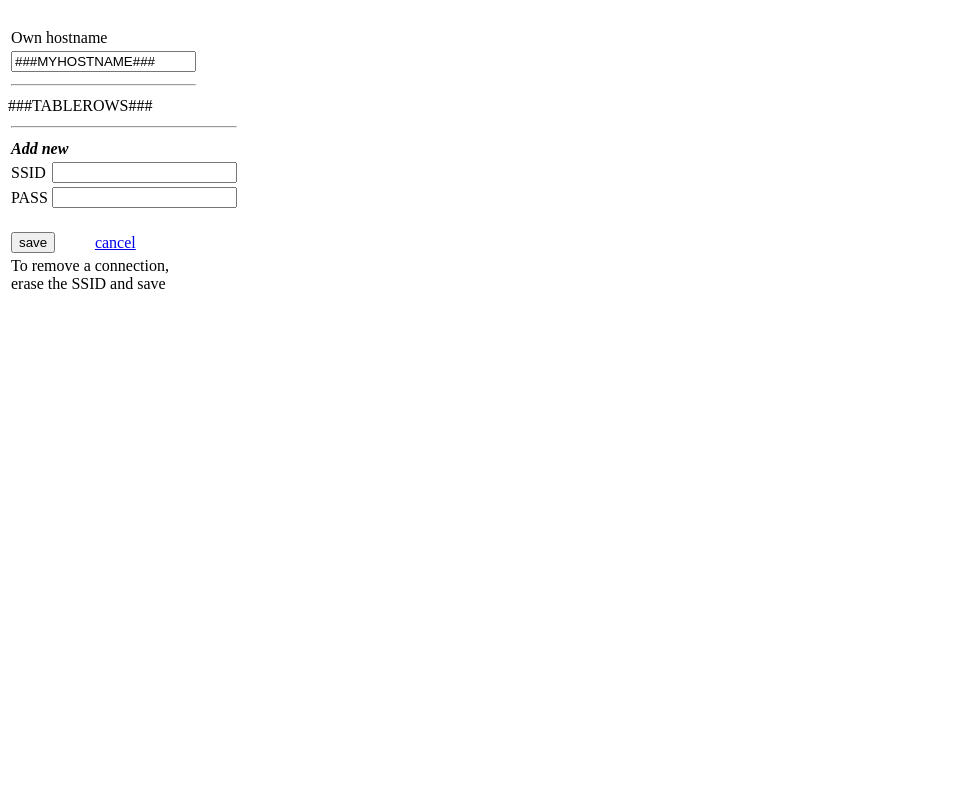
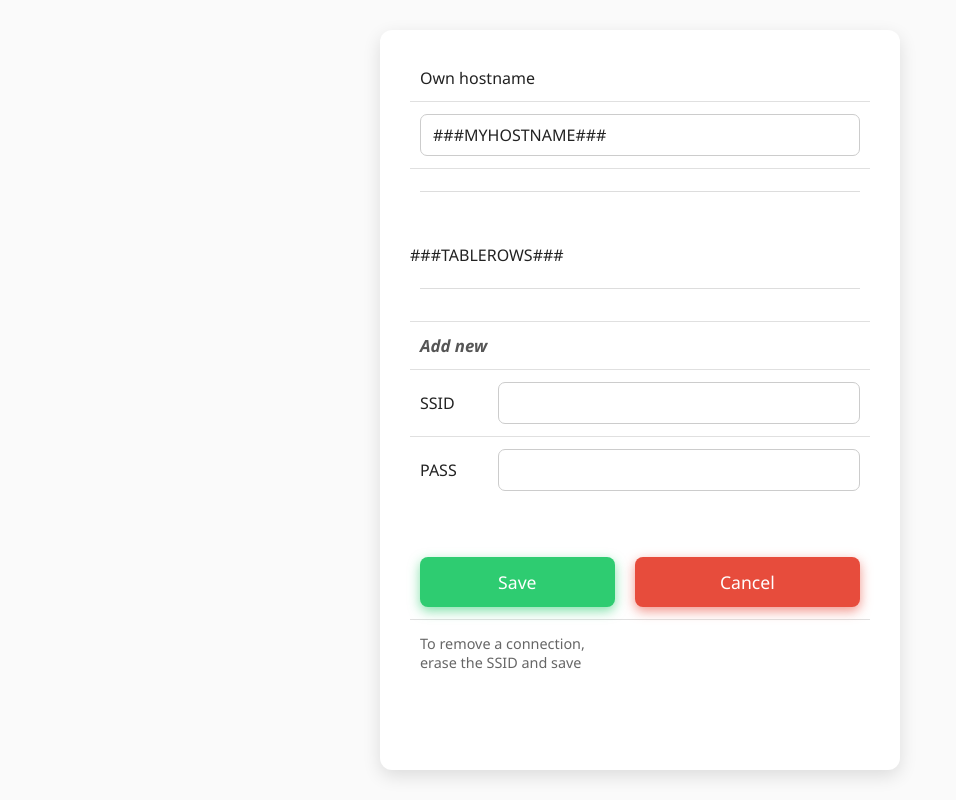
Before and after one commit to NA35208/app, a plain HTML site: page wifis.html in a window 1280 px wide. Shown: the whole page, without its empty margins (0-956 px from the left). Drawn offline with Linux system fonts and the light colour scheme.

Commit message:
Update wifis.html

```diff
--- a/wifis.html
+++ b/wifis.html
@@ -1,31 +1,159 @@
 <!DOCTYPE html>
 <html lang="en">
 <head>
-<meta name="viewport" content="width=device-width, initial-scale=1.0">
-<link rel="stylesheet" type="text/css" href="style.css">
+<meta charset="UTF-8" />
+<meta name="viewport" content="width=device-width, initial-scale=1" />
+<title>WiFi Configuration</title>
+<style>
+  /* Reset minimal */
+  * {
+    box-sizing: border-box;
+    margin: 0;
+    padding: 0;
+    font-family: 'Segoe UI', Tahoma, Geneva, Verdana, sans-serif;
+    color: #222;
+  }
+
+  body {
+    background: #fafafa;
+    padding: 30px 15px;
+    display: flex;
+    justify-content: center;
+    min-height: 100vh;
+  }
+
+  form {
+    background: #fff;
+    padding: 25px 30px;
+    border-radius: 12px;
+    box-shadow: 0 6px 18px rgba(0,0,0,0.12);
+    width: 100%;
+    max-width: 520px;
+  }
+
+  table {
+    width: 100%;
+    border-collapse: collapse;
+    margin-bottom: 20px;
+  }
+
+  td {
+    padding: 12px 10px;
+    vertical-align: middle;
+  }
+
+  tr + tr td {
+    border-top: 1px solid #e0e0e0;
+  }
+
+  hr {
+    border: none;
+    border-top: 1.5px solid #ddd;
+    margin: 10px 0 20px;
+  }
+
+  input[type="text"] {
+    width: 100%;
+    padding: 9px 12px;
+    font-size: 1rem;
+    border-radius: 7px;
+    border: 1.8px solid #ccc;
+    transition: border-color 0.3s ease;
+  }
+
+  input[type="text"]:focus {
+    outline: none;
+    border-color: #3498db;
+    box-shadow: 0 0 8px rgba(52, 152, 219, 0.35);
+  }
+
+  b i {
+    font-size: 1.05rem;
+    color: #555;
+  }
+
+  input[type="submit"] {
+    background-color: #2ecc71;
+    border: none;
+    padding: 13px 28px;
+    font-size: 1.1rem;
+    color: white;
+    border-radius: 8px;
+    cursor: pointer;
+    box-shadow: 0 4px 12px rgba(46, 204, 113, 0.6);
+    transition: background-color 0.3s ease;
+    width: 100%;
+  }
+
+  input[type="submit"]:hover {
+    background-color: #27ae60;
+  }
+
+  .fakebutton {
+    display: inline-block;
+    text-decoration: none;
+    background-color: #e74c3c;
+    color: white;
+    padding: 13px 28px;
+    font-size: 1.1rem;
+    border-radius: 8px;
+    text-align: center;
+    box-shadow: 0 4px 12px rgba(231, 76, 60, 0.6);
+    transition: background-color 0.3s ease;
+    cursor: pointer;
+    user-select: none;
+    width: 100%;
+  }
+
+  .fakebutton:hover {
+    background-color: #c0392b;
+  }
+
+  /* Instruction text */
+  table:last-of-type td[colspan="2"] {
+    font-size: 0.9rem;
+    color: #666;
+    padding-top: 15px;
+    line-height: 1.3;
+  }
+
+  /* Responsive tweaks */
+  @media (max-width: 480px) {
+    form {
+      padding: 20px 15px;
+      max-width: 100%;
+    }
+  }
+</style>
 </head>
 <body>
-<br />
 <form method="POST" action="/savewifi">
   <table>
-<tr style="display: table-row"><td>Own hostname</td></tr>
-<tr style="display: table-row"><td><input type="text" name="myhostname" maxlength="64" value="###MYHOSTNAME###"></td></tr>
-<tr style="display: table-row"><td><hr /></td></tr>
+    <tr><td>Own hostname</td></tr>
+    <tr><td><input type="text" name="myhostname" maxlength="64" value="###MYHOSTNAME###" /></td></tr>
+    <tr><td><hr /></td></tr>
   </table>
+
   <table>
     ###TABLEROWS###
-<tr style="display: table-row"><td colspan=2><hr /></td></tr>
-<tr style="display: table-row"><td colspan=2><b><i>Add new</i></b></td></tr>
-<tr style="display: table-row"><td>SSID</td><td><input type="text" name="ssid" maxlength="32" value=""></td></tr>
-<tr style="display: table-row"><td>PASS</td><td><input type="text" name="pass" maxlength="32" value=""></td></tr>
+    <tr><td colspan="2"><hr /></td></tr>
+    <tr><td colspan="2"><b><i>Add new</i></b></td></tr>
+    <tr><td>SSID</td><td><input type="text" name="ssid" maxlength="32" value="" /></td></tr>
+    <tr><td>PASS</td><td><input type="text" name="pass" maxlength="32" value="" /></td></tr>
   </table>
+
   <br />
+
   <table>
-<tr><td class="even"><input type="submit" value="save"></td>
-<td class="even"><a class="fakebutton" href="./">cancel</a></td></tr>
-<tr><td colspan=2>To remove a connection,<br />erase the SSID and save
-<input type="hidden" name="counter" value="###COUNTER###">
-</td></tr>
+    <tr>
+      <td class="even"><input type="submit" value="Save" /></td>
+      <td class="even"><a class="fakebutton" href="./">Cancel</a></td>
+    </tr>
+    <tr>
+      <td colspan="2">To remove a connection,<br />erase the SSID and save
+        <input type="hidden" name="counter" value="###COUNTER###" />
+      </td>
+    </tr>
   </table>
 </form>
 </body>
```
Lines whose indentation alone changed are shown as unchanged.
